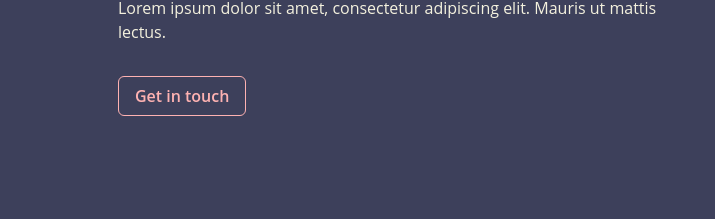
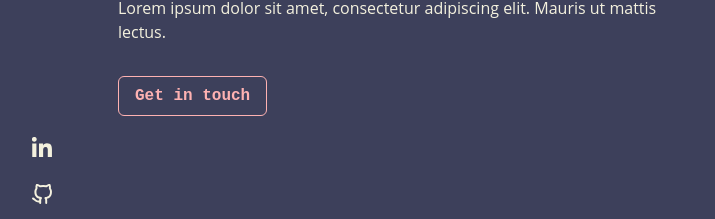
Before and after one commit to oliknight1/portfolio, a Next.js app in the folder client/: page / in a window 1280 px wide. Shown: the part 455-674 px from the top of the page, without its empty margins (58-773 px from the left). Built offline with nearby package versions, Linux system fonts and the light colour scheme.

Commit message:
Add social media links

```diff
--- a/client/components/Header.tsx
+++ b/client/components/Header.tsx
@@ -1,10 +1,10 @@
-import React from 'react';
+import React, { FC } from 'react';
 import {
 	Text, Heading, Flex, Button, Fade,
 } from '@chakra-ui/react';
 import Subheading from './Subheading';
 
-const Header = () => (
+const Header : FC = () => (
 	<Flex height="100vh" alignItems="center" pl={40}>
 		<Fade
 			in
@@ -18,7 +18,7 @@ const Header = () => (
 				I am a graduate developer specializing in creating bespoke web experiences.
 				Lorem ipsum dolor sit amet, consectetur adipiscing elit. Mauris ut mattis lectus.
 			</Text>
-			<Button variant="outline" colorScheme="red">Get in touch</Button>
+			<Button fontFamily="button" variant="outline" colorScheme="red">Get in touch</Button>
 		</Fade>
 	</Flex>
 );
--- /dev/null
+++ b/client/components/IconList.tsx
@@ -0,0 +1,27 @@
+import {
+	Flex, VStack, IconButton, Link,
+} from '@chakra-ui/react';
+import React, { FC } from 'react';
+import { GithubIcon, LinkedInIcon } from '../utils/icons';
+
+const IconList : FC = () => (
+	<Flex pos="fixed" bottom={6} left={20} flexDir="column">
+		<VStack _after={{
+			content: '""',
+			display: 'block',
+			width: '1px',
+			height: '100px',
+			margin: '0px auto',
+			background: 'white',
+		}}
+		>
+			<Link href="https://www.linkedin.com/in/oliver-knight-13804b176/" isExternal>
+				<IconButton variant="unstyled" _hover={{ color: 'brand.red' }} aria-label="LinkedIn" icon={<LinkedInIcon w={5} h={5} />} />
+			</Link>
+			<Link href="https://github.com/oliknight1" isExternal>
+				<IconButton variant="unstyled" _hover={{ color: 'brand.red' }} aria-label="Github" icon={<GithubIcon w={6} h={6} />} />
+			</Link>
+		</VStack>
+	</Flex>
+);
+export default IconList;
--- a/client/config/theme.ts
+++ b/client/config/theme.ts
@@ -22,6 +22,7 @@ const theme = extendTheme( {
 	fonts: {
 		heading: '\'Open Sans\', sans-serif',
 		subheading: '\'Source Code Pro\', monospace',
+		button: '\'Source Code Pro\', monospace',
 		body: '\'Open Sans\', sans-serif',
 	},
 	styles: {
--- a/client/pages/index.tsx
+++ b/client/pages/index.tsx
@@ -2,9 +2,11 @@ import React from 'react';
 import type { NextPage } from 'next';
 import { Container, Text } from '@chakra-ui/react';
 import Header from '../components/Header';
+import IconList from '../components/IconList';
 
 const Home: NextPage = () => (
 	<Container maxW="container.xl">
+		<IconList />
 		<Header />
 	</Container>
 );
--- /dev/null
+++ b/client/utils/icons.ts
@@ -0,0 +1,13 @@
+import { createIcon } from '@chakra-ui/react';
+
+export const GithubIcon = createIcon( {
+	displayName: 'GithubIcon',
+	viewBox: '0 0 24 24',
+	d: 'M16.24,22a1,1,0,0,1-1-1V18.4a2.15,2.15,0,0,0-.54-1.66,1,1,0,0,1,.61-1.67C17.75,14.78,20,14,20,9.77a4,4,0,0,0-.67-2.22,2.75,2.75,0,0,1-.41-2.06,3.71,3.71,0,0,0,0-1.41,7.65,7.65,0,0,0-2.09,1.09,1,1,0,0,1-.84.15,10.15,10.15,0,0,0-5.52,0,1,1,0,0,1-.84-.15A7.4,7.4,0,0,0,7.52,4.08a3.52,3.52,0,0,0,0,1.41,2.84,2.84,0,0,1-.43,2.08A4.07,4.07,0,0,0,6.42,9.8c0,3.89,1.88,4.93,4.7,5.29a1,1,0,0,1,.82.66,1,1,0,0,1-.21,1,2.06,2.06,0,0,0-.55,1.56V21a1,1,0,0,1-2,0v-.57a6,6,0,0,1-5.27-2.09,3.9,3.9,0,0,0-1.16-.88,1,1,0,1,1,.5-1.94,4.93,4.93,0,0,1,2,1.36c1,1,2,1.88,3.9,1.52h0a3.89,3.89,0,0,1,.23-1.58c-2.06-.52-5-2-5-7a6,6,0,0,1,1-3.33.85.85,0,0,0,.13-.62,5.69,5.69,0,0,1,.33-3.21,1,1,0,0,1,.63-.57c.34-.1,1.56-.3,3.87,1.2a12.16,12.16,0,0,1,5.69,0c2.31-1.5,3.53-1.31,3.86-1.2a1,1,0,0,1,.63.57,5.71,5.71,0,0,1,.33,3.22.75.75,0,0,0,.11.57,6,6,0,0,1,1,3.34c0,5.07-2.92,6.54-5,7a4.28,4.28,0,0,1,.22,1.67V21A1,1,0,0,1,16.24,22Z',
+} );
+
+export const LinkedInIcon = createIcon( {
+	displayName: 'LinkedInIcon',
+	viewBox: '0 0 64 64',
+	d: 'M.8 21h13.3v42.7H.8zM7.4-.2C3.1-.2-.3 3.3-.3 7.5s3.4 7.7 7.7 7.7c4.2 0 7.7-3.5 7.7-7.7S11.7-.2 7.4-.2zM47.8 19.9c-6.5 0-10.8 3.5-12.5 6.9h-.2V21H22.4v42.7h13.2V42.6c0-5.6 1.1-11 8-11 6.8 0 6.9 6.4 6.9 11.3v20.8h13.3V40.3c0-11.5-2.5-20.4-16-20.4z',
+} );
```
Also changed, not shown: 1 other file (tests, documents, lock files or other folders).
